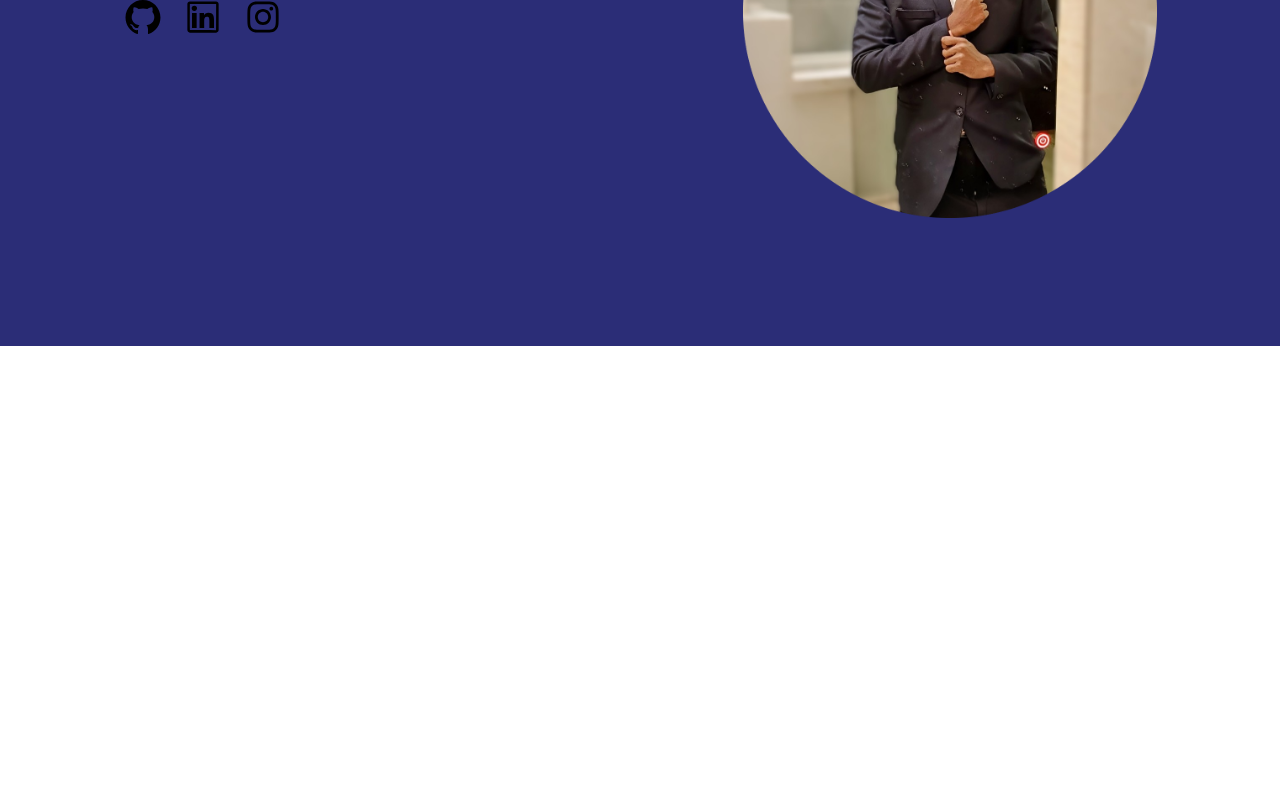
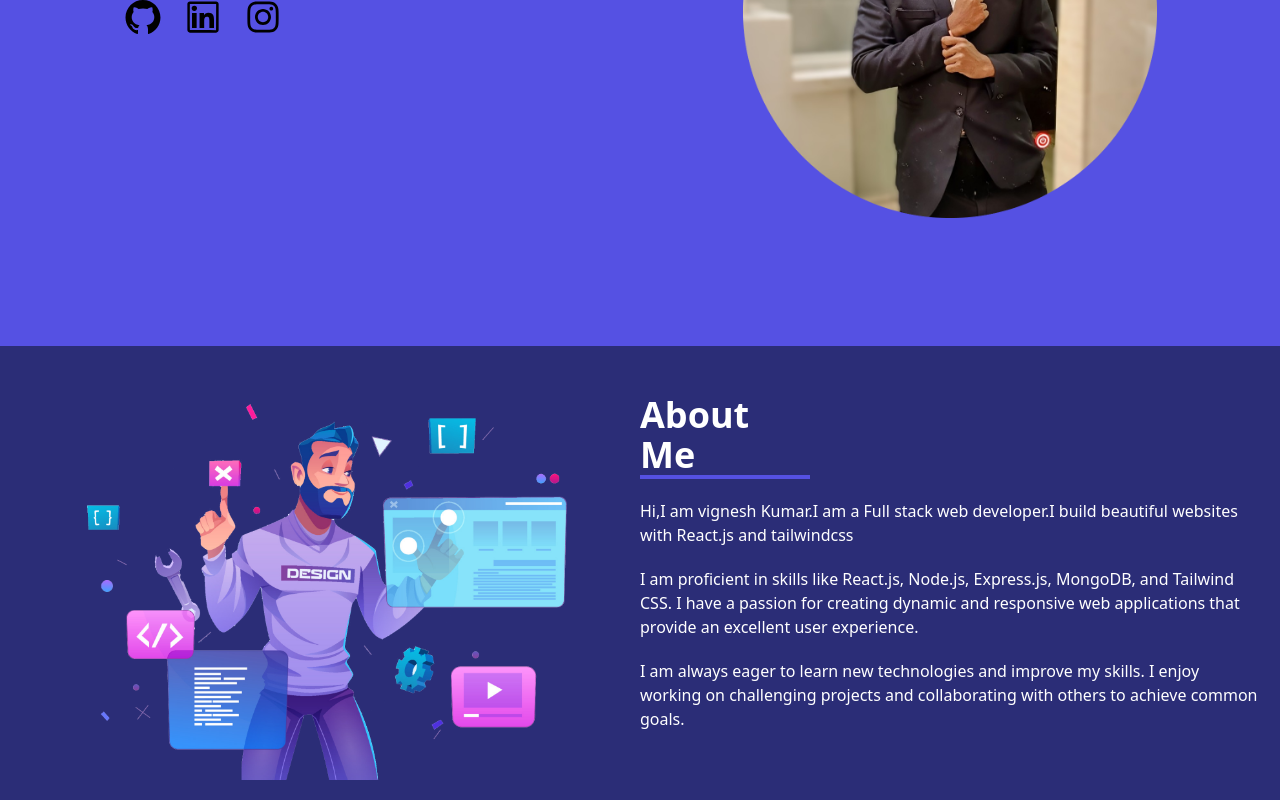
Before and after one commit to Vignesh1hp/My-Portfolio, a React (Vite) app: page / in a window 1280 px wide. Shown: the part 363-1163 px from the top of the page. Before the commit the page ends 800 px from the top, so only its background shows below. Built offline with nearby package versions, Linux system fonts and the light colour scheme.

Commit message:
created About me section

```diff
--- a/src/App.jsx
+++ b/src/App.jsx
@@ -1,11 +1,13 @@
 import "./App.css";
 import Header from "./components/Header";
 import Hero from "./components/Hero";
+import About from "./components/About";
 function App() {
   return (
     <>
       <Header/>
       <Hero/>
+      <About/>
     </>
   );
 }
--- /dev/null
+++ b/src/components/About.jsx
@@ -0,0 +1,25 @@
+import React from "react";
+import AboutImg from "../assets/about.png";
+const About = () => {
+  return (
+    <section className="flex flex-col bg-secondary px-5 md:flex-row">
+      <div className="py-5 md:w-1/2">
+        <img src={AboutImg} alt="About Image" />
+      </div>
+      <div className="md:w-1/2 flex justify-center">
+        <div className="flex flex-col justify-center text-white">
+          <h1 className="text-4xl border-b-4 border-b-[#5551E3] mb-5 w-[170px] font-bold">About Me</h1>
+          <p className="pb-5">Hi,I am vignesh Kumar.I am a Full stack web developer.I build beautiful websites with React.js and tailwindcss  </p>
+          <p className="pb-5">
+            I am proficient in skills like React.js, Node.js, Express.js, MongoDB, and Tailwind CSS. I have a passion for creating dynamic and responsive web applications that provide an excellent user experience.
+          </p>
+          <p className="pb-5">
+            I am always eager to learn new technologies and improve my skills. I enjoy working on challenging projects and collaborating with others to achieve common goals.
+          </p>
+        </div>
+      </div>
+    </section>
+  );
+};
+
+export default About;
--- a/src/components/Hero.jsx
+++ b/src/components/Hero.jsx
@@ -7,7 +7,7 @@ import {
 } from "react-icons/ai";
 const Hero = () => {
   return (
-    <section className="flex flex-col md:flex-row px-5 py-32 bg-secondary justify-center">
+    <section className="flex flex-col md:flex-row px-5 py-32 bg-primary justify-center">
       <div className="md:w-1/2 flex flex-col">
         <h1 className=" text-white text-6xl font-montserrat">
           Hi,
```
Also changed, not shown: src/assets/about.png (added).
